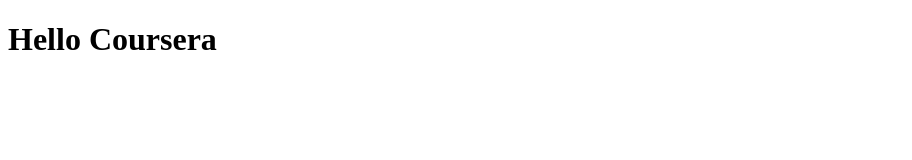
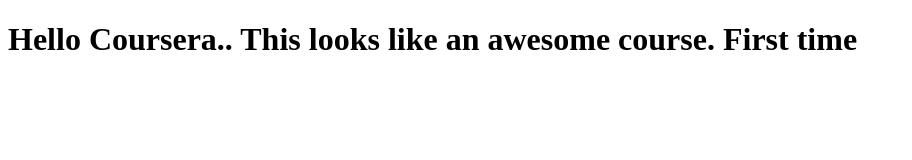
Before and after one commit to raviry/coursera-test, a plain HTML site: page site/index.html in a window 1280 px wide. Shown: the whole page, without its empty margins (0-912 px from the left). Drawn offline with Linux system fonts and the light colour scheme.

Commit message:
Changed the header

```diff
--- a/site/index.html
+++ b/site/index.html
@@ -4,6 +4,6 @@
 	<title>Hello Coursera</title>
 </head>
 <body>
-<h1>Hello Coursera</h1>
+<h1>Hello Coursera.. This looks like an awesome course. First time</h1>
 </body>
 </html>
```
